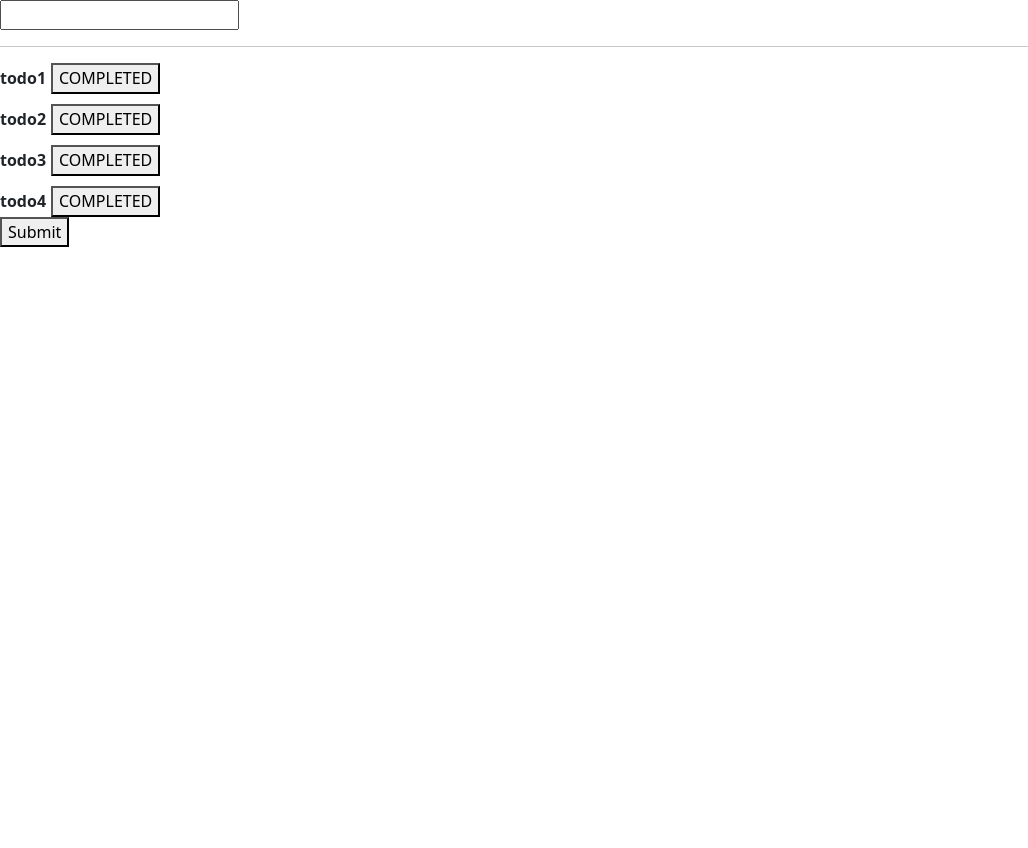
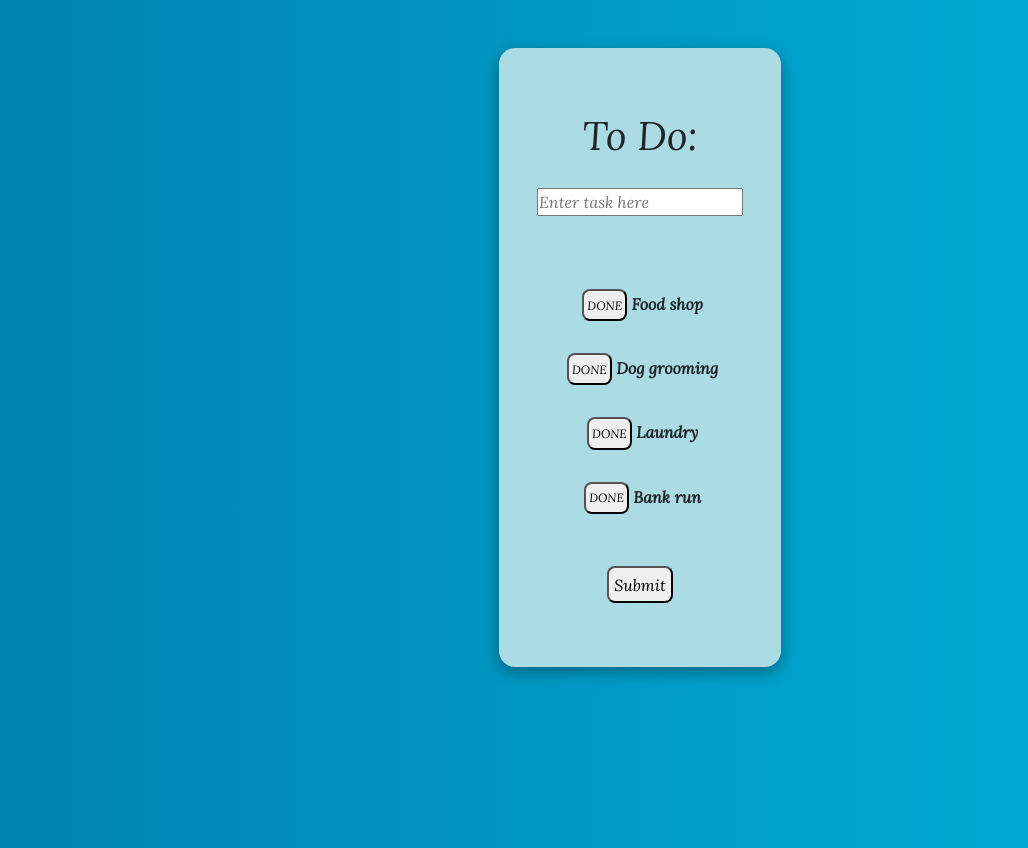
Before and after one commit to joseliner/Original-To-Do-List---Unfinished, a plain HTML site: page index.html in a window 1280 px wide. Shown: the whole page, without its empty margins (0-1028 px from the left). Before the commit the page ends 800 px from the top, so only its background shows below. Drawn offline with nearby package versions, Linux system fonts and the light colour scheme.

Commit message:
almost done

```diff
--- a/index.html
+++ b/index.html
@@ -30,12 +30,19 @@
                 </ul>
             </div>
         </div> -->
-    <input type="text" id="input-box">
-    <hr>
-    <div id='to-do-list'></div>
+
+    <div class="bgimage">
+        <div id="container">
+            <h1>To Do:</h1>
+            <input placeholder="Enter task here" type="text" id="input-box">
+            <hr>
+            <div id='to-do-list'></div>
+            <button id="submit">Submit</button>
+        </div>
+    </div>
 
 
-    <button id="submit">Submit</button>
+
     <script src="https://cdn.jsdelivr.net/npm/bootstrap@5.0.2/dist/js/bootstrap.bundle.min.js" integrity="sha384-MrcW6ZMFYlzcLA8Nl+NtUVF0sA7MsXsP1UyJoMp4YLEuNSfAP+JcXn/tWtIaxVXM" crossorigin="anonymous"></script>
     <script src="https://ajax.googleapis.com/ajax/libs/jquery/3.6.0/jquery.min.js"></script>
     <script src="index.js"></script>
--- a/index.js
+++ b/index.js
@@ -60,15 +60,15 @@ let inputField = document.getElementById('input-field');
 
 
 let givenToDos = [
-    'todo1',
-    'todo2',
-    'todo3',
-    'todo4',
+    'Food shop',
+    'Dog grooming',
+    'Laundry',
+    'Bank run',
 ];
 
 $(document).ready(function() {
     for (let i = 0; i < givenToDos.length; i++) {
-        $('#to-do-list').append('<div class="to-do-item" ><strong>' + givenToDos[i] + '</strong><button class="completed">COMPLETED</button></div>');
+        $('#to-do-list').append('<div class="to-do-item" ><button class="completed">DONE</button> <strong>' + givenToDos[i] + '</strong></div>');
     }
 
     $('#submit').on('click', function(e) {
@@ -77,7 +77,7 @@ $(document).ready(function() {
         const $newTodo = $input.val();
         givenToDos.push($newTodo);
 
-        $('#to-do-list').append('<div class="to-do-item" ><strong>' + $newTodo + '</strong><button class="completed">COMPLETED</button></div>');
+        $('#to-do-list').append('<div class="to-do-item" ><button class="completed">DONE</button> <strong>' + $newTodo + '</strong></div>');
         $input.val('');
     });
 
--- a/styles.css
+++ b/styles.css
@@ -1,8 +1,65 @@
+* {
+    margin: 0;
+    padding: 0;
+    box-sizing: border-box;
+    font-family: 'Lora', serif;
+}
+
+#input-box {
+    /* margin: 20px auto; */
+    padding: 0 auto;
+}
+
+h1 {
+    margin-top: 4rem;
+}
+
+body {
+    text-align: center;
+    background: #00B4DB;
+    /* fallback for old browsers */
+    /* background: -webkit-linear-gradient(to right, #0083B0, #00B4DB);
+    /* Chrome 10-25, Safari 5.1-6 */
+    background: linear-gradient(to right, #0083B0, #00B4DB);
+    /* W3C, IE 10+/ Edge, Firefox 16+, Chrome 26+, Opera 12+, Safari 7+ */
+    height: 100vh;
+}
+
 .to-do-item {
     line-height: 25px;
-    margin-top: 10px;
+    margin-bottom: 3rem;
+    margin: 0 auto;
+    align-items: center;
 }
 
 .to-do-item button {
     margin-left: 5px;
+    margin-bottom: 2rem;
+    border-radius: 0.5rem;
+    padding: 0.1rem 0.2rem;
+    font-size: 12px;
 }
+
+#submit {
+    margin: 0 auto;
+    padding: 0 auto;
+    margin-bottom: 4rem;
+    border-radius: 0.5rem;
+    padding: 0.3rem;
+}
+
+#container {
+    background-color: #abdbe3;
+    align-items: center;
+    align-content: center;
+    display: flex;
+    flex-direction: column;
+    justify-content: center;
+    height: auto;
+    width: 22%;
+    gap: 20px;
+    border-radius: 1rem;
+    margin: 0 auto;
+    margin-top: 3rem;
+    box-shadow: rgb(0 0 0 / 35%) 0px 5px 15px;
+}
```
